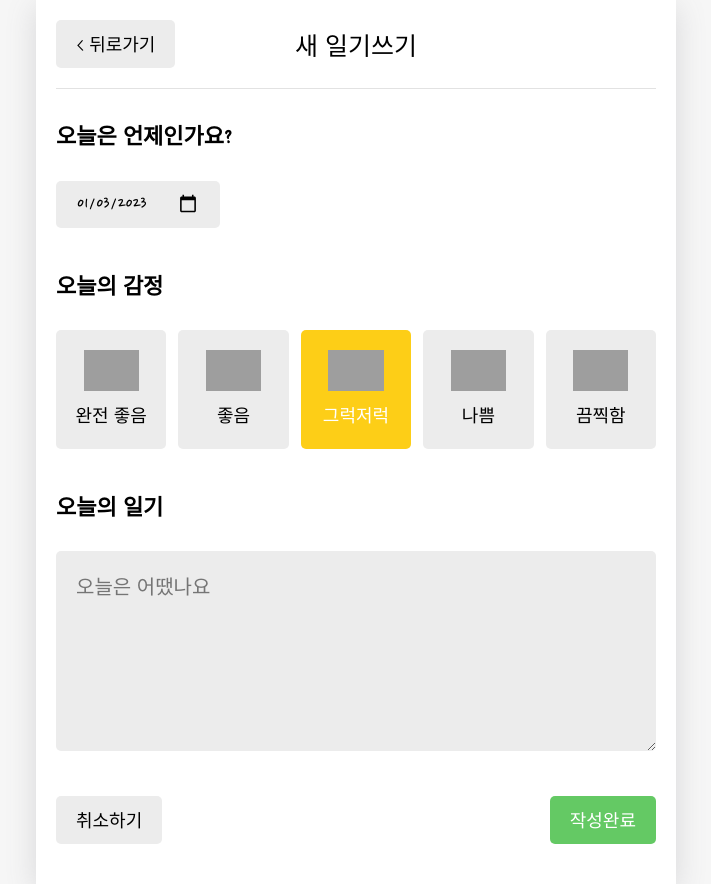
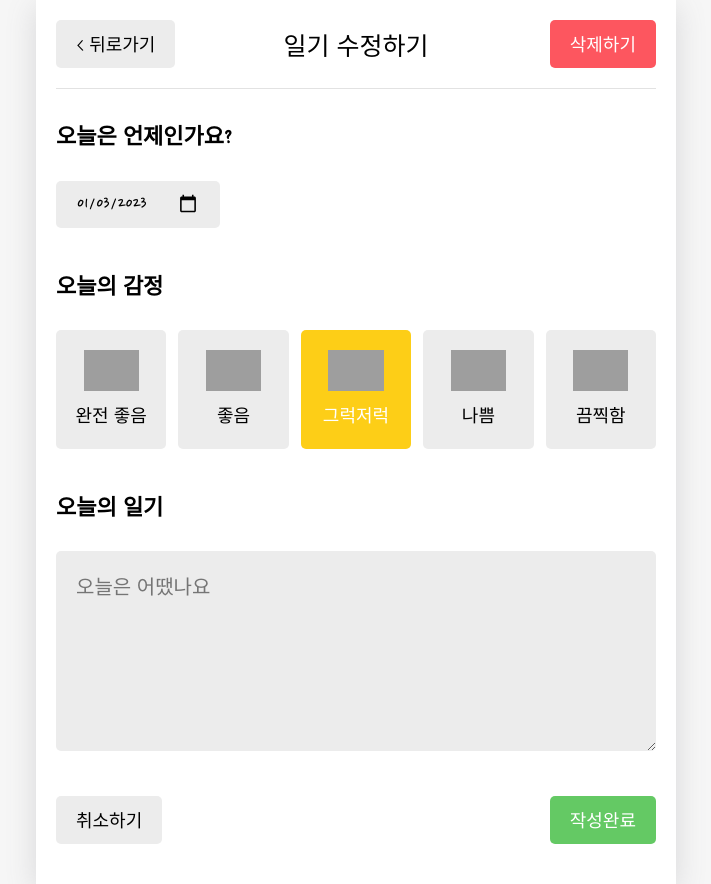
Before and after one commit to kimgibeom98/react-emotion-diary, a React (Create React App) app: page /new in a window 1280 px wide. Shown: the whole page, without its empty margins (284-995 px from the left). Built offline with nearby package versions, Linux system fonts and the light colour scheme; grey boxes are pictures that could not be loaded; a web font is replaced by a local one.

Commit message:
우선 커밋 ..수정중

```diff
--- a/src/components/DiaryEditor.js
+++ b/src/components/DiaryEditor.js
@@ -1,13 +1,27 @@
+import React from "react";
 import { useNavigate } from "react-router-dom";
 import { useCallback, useContext, useEffect, useRef, useState } from "react";
 import { DiaryDisaptchContext } from "../App";
 
+import MyButton from "./MyButton";
 import MyHeader from "./MyHeader";
-import MyButton from "./MyButton";
 import EmotionItem from "./EmotionItem";
 
 import { getStringDate } from "../util/date";
 import { emotionList } from "../util/emotion";
+
+const TitleHeader = React.memo(() => {
+  console.log('TitleHeader')
+  return (
+    <MyHeader
+      headText={true ? "일기 수정하기" : "새 일기쓰기"}
+      leftChild={<MyButton text={"< 뒤로가기"} onClick={() => console.log(-1)} />}
+      rightChild={true && (
+        <MyButton text={"삭제하기"} type={'negative'} onClick={() => console.log(1)} />
+      )} />
+  )
+})
+
 
 const DiaryEditor = ({ isEdit, originData }) => {
 
@@ -40,16 +54,7 @@ const DiaryEditor = ({ isEdit, originData }) => {
     navigate('/', { replace: true })
   }
 
-  const TitleHeader = () => {
-    return (
-      <MyHeader
-        headText={isEdit ? "일기 수정하기" : "새 일기쓰기"}
-        leftChild={<MyButton text={"< 뒤로가기"} onClick={() => navigate(-1)} />}
-        rightChild={isEdit && (
-          <MyButton text={"삭제하기"} type={'negative'} onClick={handelRemove} />
-        )} />
-    )
-  }
+
 
   const BtnCancel = () => {
     return (
@@ -63,12 +68,25 @@ const DiaryEditor = ({ isEdit, originData }) => {
     )
   }
 
+
   const handelRemove = () => {
     if (window.confirm('정말 삭제하시겠습니까?')) {
       onRemove(originData.id)
       navigate('/', { replace: true })
     }
-  }
+  };
+
+  // const TitleHeader = memo(() => {
+  //   console.log('TitleHeader')
+  //   return (
+  //     <MyHeader
+  //       headText={true ? "일기 수정하기" : "새 일기쓰기"}
+  //       leftChild={<MyButton text={"< 뒤로가기"} onClick={() => console.log(-1)} />}
+  //       rightChild={true && (
+  //         <MyButton text={"삭제하기"} type={'negative'} onClick={() => console.log(1)} />
+  //       )} />
+  //   )
+  // })
 
   useEffect(() => {
     // 수정하기
@@ -81,7 +99,7 @@ const DiaryEditor = ({ isEdit, originData }) => {
 
   return (
     <div className="DiaryEditor">
-      <TitleHeader />
+     <TitleHeader />
       <div>
         <section>
           <h4>오늘은 언제인가요?</h4>
--- a/src/components/MyHeader.js
+++ b/src/components/MyHeader.js
@@ -1,4 +1,6 @@
+import React from "react";
 const MyHeader = ({ headText, leftChild, rightChild }) => {
+  console.log(headText, leftChild, rightChild )
   return (
     <header>
       <div className="head_btn_left">{leftChild}</div>
@@ -8,4 +10,4 @@ const MyHeader = ({ headText, leftChild, rightChild }) => {
   )
 }
 
-export default MyHeader;
+export default React.memo(MyHeader);
```
Also changed, not shown: src/pages/Edit.js (line endings or trailing spaces).
